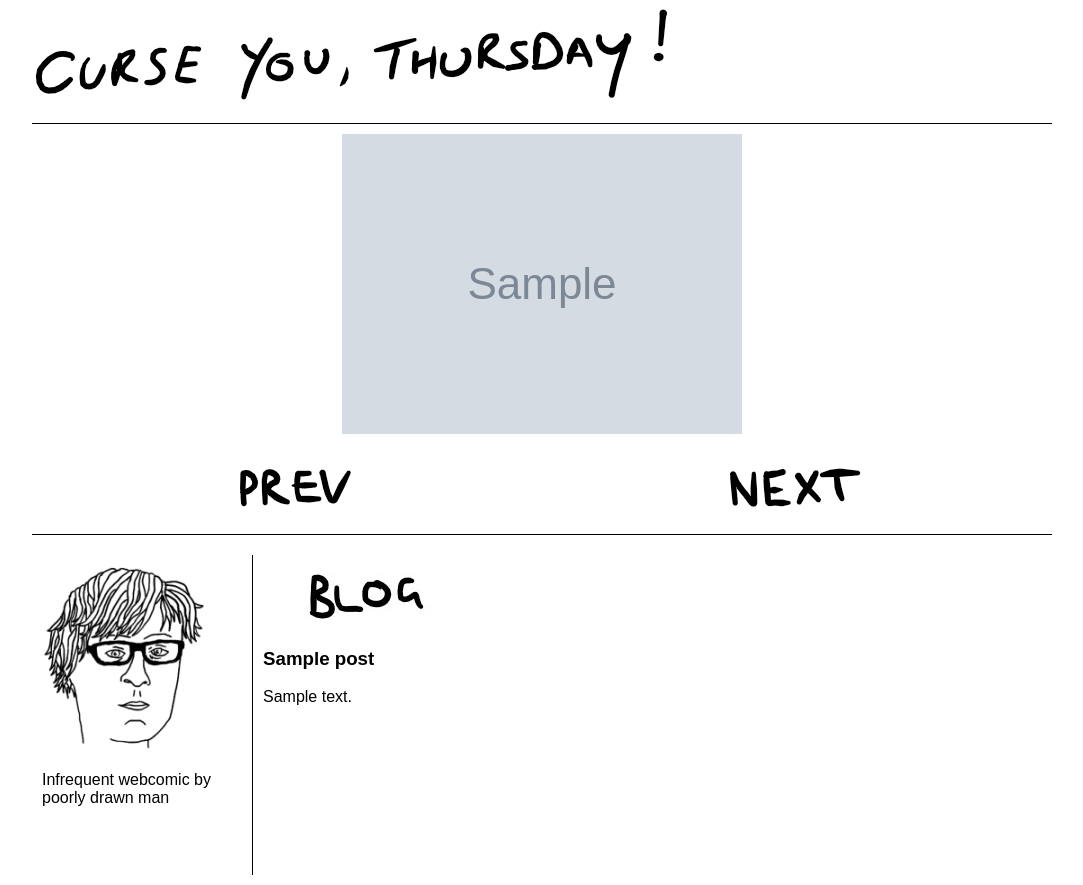
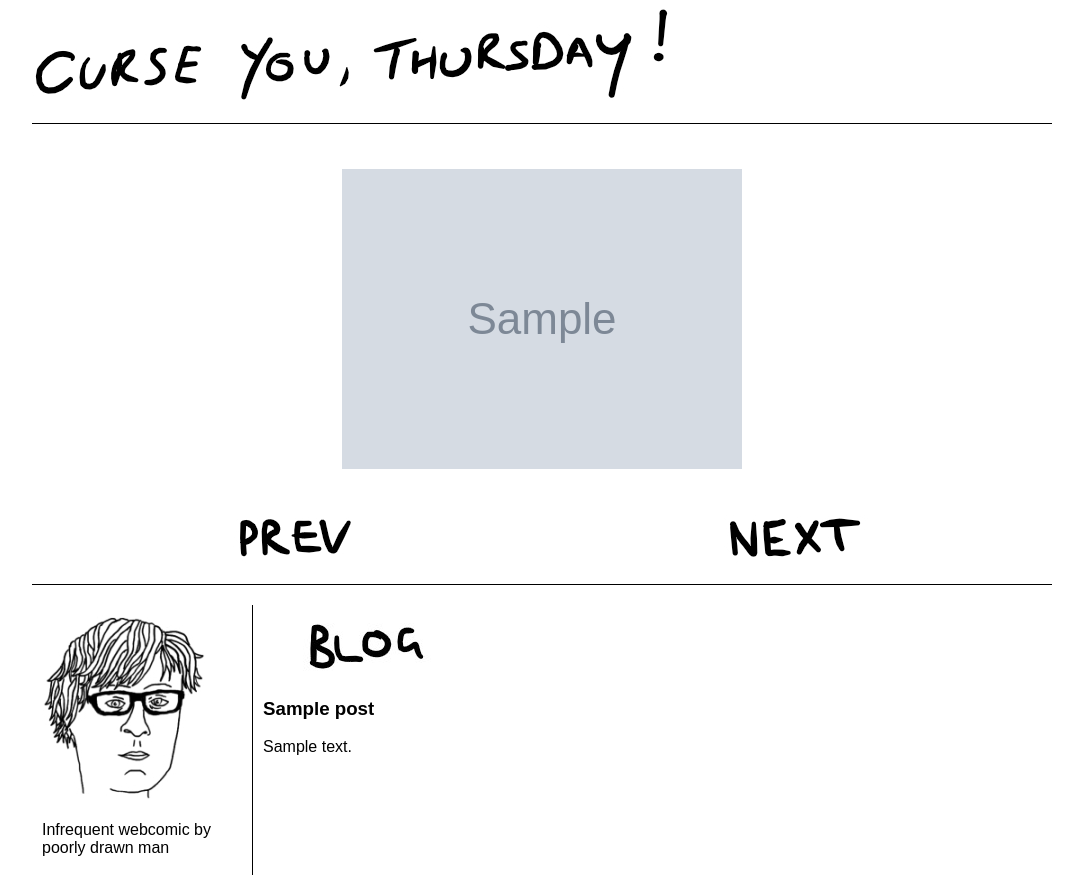
Before and after one commit to daveSHMB/cyt, a Django app: template cyt/templates/comic/index.html in a window 1280 px wide. Shown: the whole page, without its empty margins (108-1191 px from the left). Run offline with Django 3.2, Linux system fonts and the light colour scheme; the template is opened without the code that fills it: most values are stand-ins (such as "Sample title", 1, 10 or a date in 2020); grey boxes marked "Sample" are stand-in pictures.

Commit message:
Design tweaks

```diff
--- a/cyt/static/css/cyt.css
+++ b/cyt/static/css/cyt.css
@@ -1,6 +1,5 @@
 body {
     font-family: Arial, Verdana, sans-serif;
-
 }
 
 #content {
@@ -10,8 +9,6 @@ body {
 }
 
 #strip-box {
-    /*display:block;*/
-    /*margin: 0px 50px 25px 50px;*/
     width: 1000px;
     background-color: #ffffff;
     border-top: 1px solid;
@@ -28,16 +25,15 @@ body {
 .strip {
     display: block;
     margin: auto;
-    padding-bottom: 20px;
+    padding-top: 35px;
+    padding-bottom: 35px;
 }
 
 .blog, .about {
-    /*overflow: auto;*/
     float: left;
-    /*border-radius: 25px;*/
     padding: 10px 10px 10px 10px;
-    min-height: 300px;
-    max-height: 300px;
+    min-height: 250px;
+    max-height: 250px;
     margin-bottom: 10px;
 }
 
```
